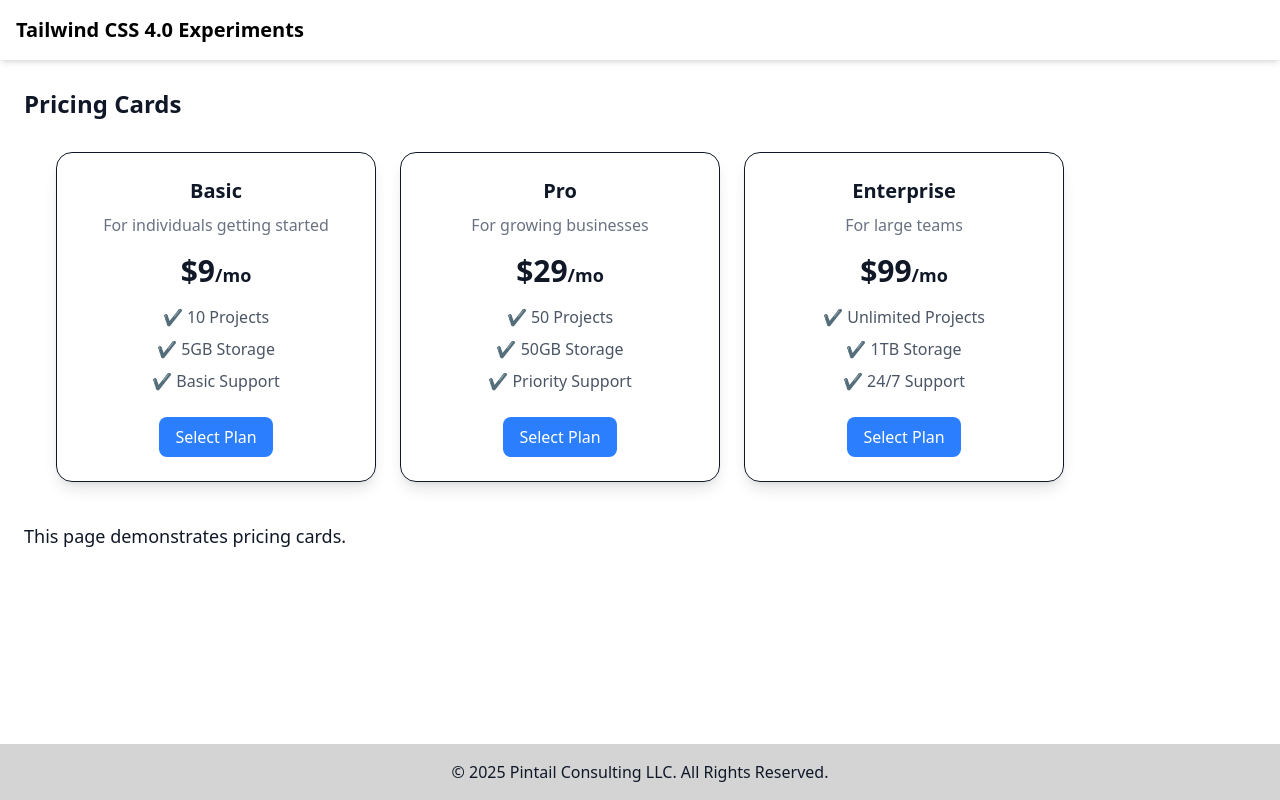
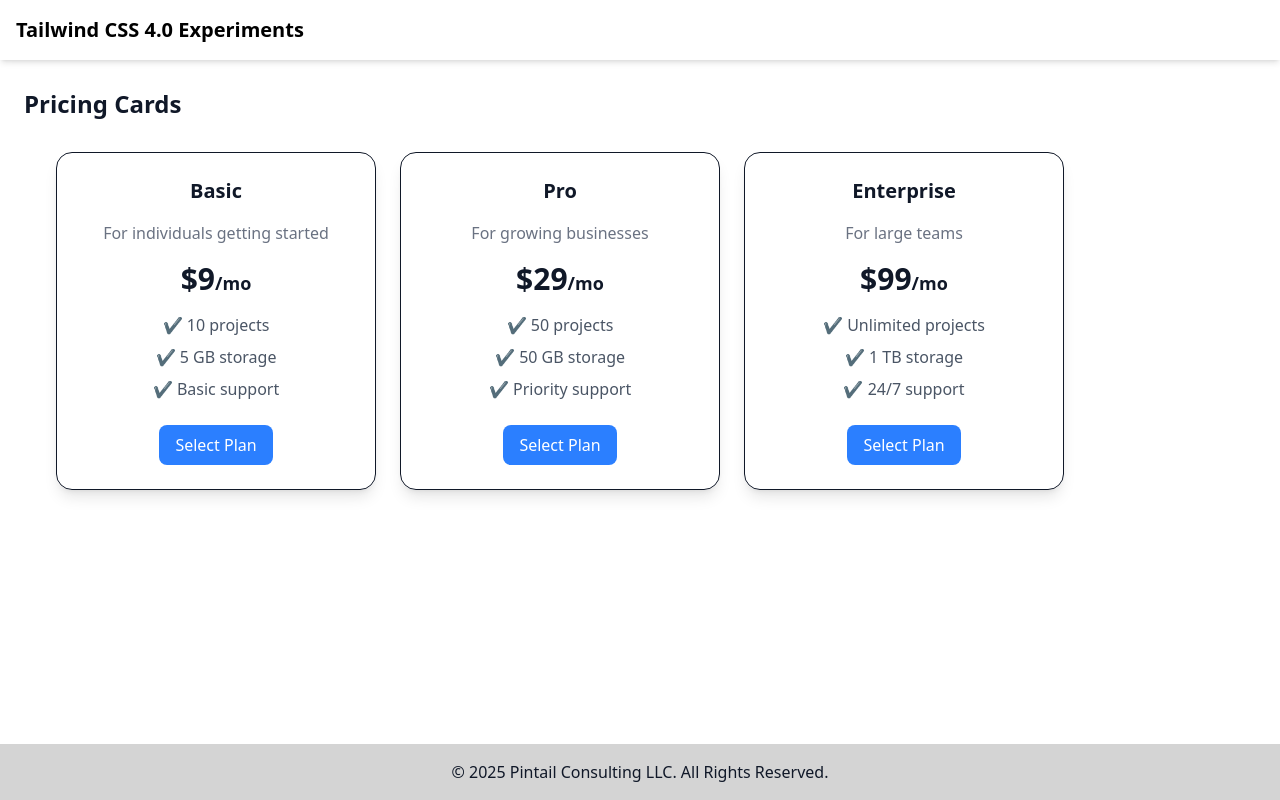
Before and after one commit to cebartling/tailwind-css-experiments, a React (Vite) app in the folder basic-experiments/: page /pricing-cards in a window 1280 px wide. Built offline with nearby package versions, Linux system fonts and the light colour scheme.

Commit message:
feat: updating component names

```diff
--- a/basic-experiments/src/components/basic/Card/index.tsx
+++ b/basic-experiments/src/components/basic/Card/index.tsx
@@ -4,10 +4,49 @@ type CardProps = {
   children: ReactNode;
 };
 
-export const Card: FC<CardProps> = ({ children }: CardProps) => {
+type TitleProps = {
+  children: string | ReactNode;
+};
+
+type CallToActionProps = {
+  children: string;
+};
+
+type BodyProps = {
+  children: ReactNode;
+};
+
+const Title: FC<TitleProps> = ({ children }: TitleProps) => {
+  return <h3 className="text-xl font-semibold">{children}</h3>;
+};
+
+const CallToAction: FC<CallToActionProps> = ({
+  children,
+}: CallToActionProps) => {
+  return (
+    <button className="mt-6 bg-blue-500 text-white px-4 py-2 rounded-lg hover:bg-blue-600">
+      {children}
+    </button>
+  );
+};
+
+const Body: FC<BodyProps> = ({ children }: BodyProps) => {
+  return <div className="mt-4">{children}</div>;
+};
+
+const Card: FC<CardProps> & {
+  Title: typeof Title;
+  CallToAction: typeof CallToAction;
+  Body: typeof Body;
+} = ({ children }: CardProps) => {
   return (
     <div className="border rounded-2xl shadow-lg p-6 w-80 text-center">
       {children}
     </div>
   );
 };
+Card.Title = Title;
+Card.CallToAction = CallToAction;
+Card.Body = Body;
+
+export { Card };
--- a/basic-experiments/src/components/pages/PricingCardsPage/index.tsx
+++ b/basic-experiments/src/components/pages/PricingCardsPage/index.tsx
@@ -1,65 +1,59 @@
-import {FC} from 'react';
-import {Card} from "@components/basic/Card";
+import { FC } from 'react';
+import { Card } from '@components/basic/Card';
+
+const testData = [
+  {
+    title: 'Basic',
+    price: 9,
+    projects: '10 projects',
+    storage: '5 GB storage',
+    support: 'Basic support',
+    subtitle: 'For individuals getting started',
+  },
+  {
+    title: 'Pro',
+    price: 29,
+    projects: '50 projects',
+    storage: '50 GB storage',
+    support: 'Priority support',
+    subtitle: 'For growing businesses',
+  },
+  {
+    title: 'Enterprise',
+    price: 99,
+    projects: 'Unlimited projects',
+    storage: '1 TB storage',
+    support: '24/7 support',
+    subtitle: 'For large teams',
+  },
+];
 
 export const PricingCardsPage: FC = () => {
   return (
     <>
       <h1 className="text-2xl font-bold">Pricing Cards</h1>
       <div className="flex flex-col md:flex-row justify-center items-center gap-6 p-8">
-
-                {/* Basic Plan */}
+        {testData.map((dataItem) => {
+          return (
             <Card>
-                    <h3 className="text-xl font-semibold">Basic</h3>
-                    <p className="text-gray-500 mt-2">For individuals getting started</p>
+              <Card.Title>{dataItem.title}</Card.Title>
+              <Card.Body>
+                <p className="text-gray-500 mt-2">{dataItem.subtitle}</p>
                 <p className="text-3xl font-bold mt-4">
-                        $9<span className="text-lg">/mo</span>
+                  ${dataItem.price}
+                  <span className="text-lg">/mo</span>
                 </p>
                 <ul className="mt-4 space-y-2 text-gray-600">
-                        <li>✔ 10 Projects</li>
-                        <li>✔ 5GB Storage</li>
-                        <li>✔ Basic Support</li>
+                  <li>✔ {dataItem.projects}</li>
+                  <li>✔ {dataItem.storage}</li>
+                  <li>✔ {dataItem.support}</li>
                 </ul>
-                    <button className="mt-6 bg-blue-500 text-white px-4 py-2 rounded-lg hover:bg-blue-600">
-                        Select Plan
-                    </button>
+              </Card.Body>
+              <Card.CallToAction>Select Plan</Card.CallToAction>
             </Card>
-
-                {/* Pro Plan */}
-                <Card>
-                    <h3 className="text-xl font-semibold">Pro</h3>
-                    <p className="text-gray-500 mt-2">For growing businesses</p>
-                    <p className="text-3xl font-bold mt-4">
-                        $29<span className="text-lg">/mo</span>
-                    </p>
-                    <ul className="mt-4 space-y-2 text-gray-600">
-                        <li>✔ 50 Projects</li>
-                        <li>✔ 50GB Storage</li>
-                        <li>✔ Priority Support</li>
-                    </ul>
-                    <button className="mt-6 bg-blue-500 text-white px-4 py-2 rounded-lg hover:bg-blue-600">
-                        Select Plan
-                    </button>
-                </Card>
-
-                {/* Enterprise Plan */}
-                <Card>
-                    <h3 className="text-xl font-semibold">Enterprise</h3>
-                    <p className="text-gray-500 mt-2">For large teams</p>
-                    <p className="text-3xl font-bold mt-4">
-                        $99<span className="text-lg">/mo</span>
-                    </p>
-                    <ul className="mt-4 space-y-2 text-gray-600">
-                        <li>✔ Unlimited Projects</li>
-                        <li>✔ 1TB Storage</li>
-                        <li>✔ 24/7 Support</li>
-                    </ul>
-                    <button className="mt-6 bg-blue-500 text-white px-4 py-2 rounded-lg hover:bg-blue-600">
-                        Select Plan
-                    </button>
-                </Card>
+          );
+        })}
       </div>
-
-            <p className="mt-2 text-lg">This page demonstrates pricing cards.</p>
     </>
   );
 };
```
Lines whose indentation alone changed are shown as unchanged.
